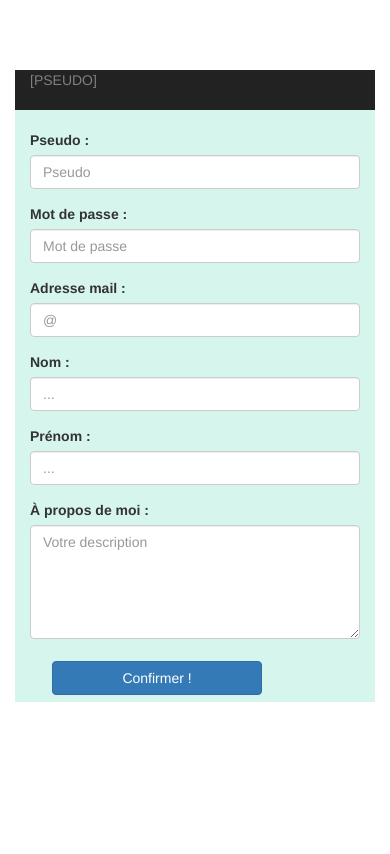
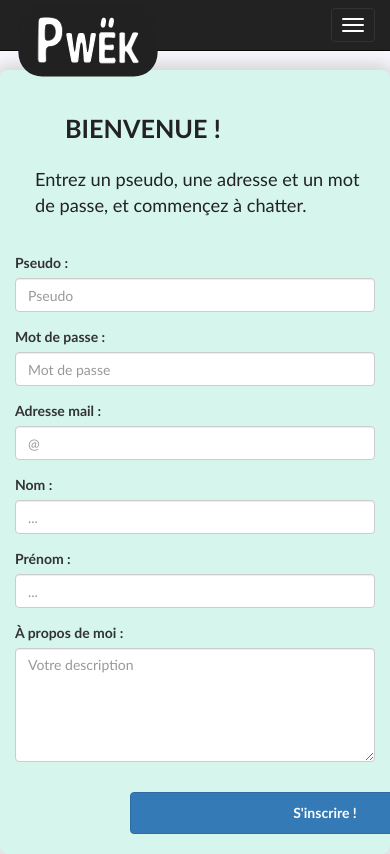
Before and after one commit to ipiteam/chat_ipi, a PHP site: page /inscription.php in a window 390 px wide; the page is wider, and only the part inside the window is pictured. Before the commit the page ends 702 px from the top of that part, so only its background shows below. Run offline with PHP 8.4, Linux system fonts and the light colour scheme.

Commit message:
FRONT : page inscription et connexion definitive .

```diff
--- a/site/css/logo-nav.css
+++ b/site/css/logo-nav.css
@@ -5,12 +5,20 @@
  */
 
 body {
-    padding-top: 70px; /* Required padding for .navbar-fixed-top. Change if height of navigation changes. */
+    background-color: ghostwhite;
+    padding-top: 70px;
+    font-family: calibri, sans-serif;  /* Required padding for .navbar-fixed-top. Change if height of navigation changes. */
 }
 
 .navbar-fixed-top .nav {
-    padding: 15px 0;
-    margin: 0;
+    padding: 15px 0px 12px 0px;
+    margin: 0px;
+}
+
+.nav li a {
+    padding-top: 33px;
+    padding-bottom: 0px;
+    font-weight: bold;
 }
 
 .navbar-fixed-top .navbar-brand {
@@ -21,72 +29,113 @@ body {
       body {
         padding-top: 100px; /* Required padding for .navbar-fixed-top. Change if height of navigation changes. */
     }
-
     .navbar-fixed-top .navbar-brand {
-        padding: 15px 0;
+        padding: 0px 0;
         margin: 0;
+    }
+    .pwek_form_nopad {
+      padding-right: 0px;
+    }
+    .input-group[class*="col-"] {
+     float: left;
     }
 }
 
-/* Form and submit button styling */
-.form-control_head {
-  color: grey;
-  background: #222222;
+.navbar-form {
+  padding-top: 8px;
 }
 
-.form-control_head:focus {
-  color: black;
-  background: white;
-  border-color: grey;
-  box-shadow: none;
+
+/* CUSTOM CLASSES */
+
+/* Pour la barre de titre */
+
+.pwek_barre-recherche {
+  width: 200px;
 }
 
-.btn-default_head {
+.pwek_input-group {
+  margin-top: 15px;
+  margin-right: 8px;
+  font-weight: bold;
+}
+  /* bouton loupe */
+  .pwek_btn-recherche {
+    padding:4px 8px 2px 8px;
     color: grey;
-  background: #222222;
+    background: #222;
+    border: 0.8px solid #CCC;
+  }
+  .pwek_btn-recherche:hover {
+    color: white;
+    background: #222;
+  }
+  .pwek_btn-recherche:focus {
+    color: white;
+    background: #222;
+  }
+  .pwek_btn-recherche:active {
+    color: white;
+    background: #222;
+    border-color: white;
+    box-shadow: 0px 0px 3px 1px #CCC;
   }
 
-.btn-default_head:hover {
+  /* champ recherche */
+  .pwek_form-recherche {
+    color: grey;
+    background: #222;
+  }
+  .pwek_form-recherche:focus {
     color: white;
-  background: #222222;
+    background: #222;
+    border-color: white;
   }
 
-.btn-default_head:focus {
-  color: white;
-  background: #222222;
+/* pour les pages en général */
+
+.main_container {
+  background-color: ghostwhite;
 }
 
-/* modifications pour l'index et le profil */
-
-/* le style du texte d'accueil */
-.salut {
-	font-size: 120%;
-	font-weight: bold;
-	margin-bottom: 1em;
+.pwek_main {
+  background: #d6f5ed;
+  border-radius: 8px;
+  box-shadow: 0px 0px 20px 5px #cfcfcf;
 }
 
-.question {
-	font-style: italic;
+.pwek_welcome {
+  margin: 20px 0px 0px 50px;
+  font-size: 1.8em;
+  font-weight: bold;
+  color: #222222;
 }
 
-/* modificateurs pour les boutons */
-.monbouton {
-	width: 15em;
-  margin: 0.5em;
+.pwek_welcome_sub {
+  margin-left: 20px;
+  margin-bottom: 15px;
+  font-size: 1.3em;
+  color: #222222;
 }
 
-.avatar {}
-
-.ipi_col-gauche {
-  background: #222;
-
-}
-
-.ipi_col-droite {
-  background: #d6f5ed;
-
+.pwek_question {
+  font-style: italic;
+  font-size: 1.3em;
+  text-align: center;
 }
 
 .pwek_pseudo {
   color: grey;
 }
+
+.monbouton {
+  font-weight: bold;
+  font-style: normal;
+  padding: 10px;
+  margin-top: 15px;
+  width: 100%;
+}
+
+
+
+/* modificateurs pour les boutons */
--- a/site/header.php
+++ b/site/header.php
@@ -17,6 +17,9 @@
     <!-- Custom CSS -->
     <link href="css/logo-nav.css" rel="stylesheet">
 
+    <!-- lien vers la google font -->
+
+
     <!-- HTML5 Shim and Respond.js IE8 support of HTML5 elements and media queries -->
     <!-- WARNING: Respond.js doesn't work if you view the page via file:// -->
     <!--[if lt IE 9]>
--- a/site/inscription.php
+++ b/site/inscription.php
@@ -1,73 +1,73 @@
 <?php
     include('header.php');
+    include('nav.php');
 ?>
-    <!-- Page Content -->
-    <div class="container">
-        <div class="ipi_col-gauche col-lg-2 col-lg-offset-2 col-md-2 col-md-offset-2">
-    <!-- Avatar & Pseudo -->
-            <span class="pwek_pseudo">[PSEUDO]</span>
+
+<div class="main_container">
+
+    <div class="pwek_main col-md-6 col-md-offset-3 col-sm-10 col-sm-offset-1">
     <br>
-            <img src="img/lolwut.jpg" alt="votre avatar" class="avatar img-responsive hidden-sm hidden-xs">
+        <div class="pwek_welcome">
+        BIENVENUE !
+        </div>
         <br>
+        <div class="pwek_welcome_sub">
+        Entrez un pseudo, une adresse et un mot de passe, et commençez à chatter.
         </div>
-<!-- Texte Intro -->
-        <div class="ipi_col-droite col-lg-6 col-md-6">
         <br>
-                    <!-- Le formulaire principal : pseudo, pass, mail, nom, prenom, description, couleur -->
         <form class="form-horizontal" action="control_inscription.php" method="post">
         	<!-- pseudo -->
             <div class="form-group">
-                	<label class="control-label col-lg-3 col-md-3" for="pseudo">Pseudo :</label>
-                	<div class="col-lg-8 col-md-8">
+            	<label class="control-label col-sm-3" for="pseudo">Pseudo :</label>
+            	<div class="col-sm-8  pwek_form_nopad">
             		<input type="text" id="pseudo" class="form-control" placeholder="Pseudo" name="pseudo">
             	</div>
             </div>
             <!-- password -->
             <div class="form-group">
-                	<label class="control-label col-lg-3 col-md-3" for="mdp">Mot de passe :</label>
-                	<div class="col-lg-8 col-md-8">
+            	<label class="control-label col-sm-3" for="mdp">Mot de passe :</label>
+            	<div class="col-sm-8 pwek_form_nopad">
             		<input type="password" id="mdp" class="form-control" placeholder="Mot de passe" name="mdp">
             	</div>
             </div>
             <!-- mail -->
             <div class="form-group">
-                    <label class="control-label col-lg-3 col-md-3" for="mail">Adresse mail :</label>
-                    <div class="col-lg-8 col-md-8">
+                <label class="control-label col-sm-3" for="mail">Adresse mail :</label>
+                <div class="col-sm-8 pwek_form_nopad">
                     <input type="mail" id="mail" class="form-control" placeholder="@" name="mail">
                 </div>
             </div>
             <!-- nom -->
             <div class="form-group">
-                    <label class="control-label col-lg-3 col-md-3" for="nom">Nom :</label>
-                    <div class="col-lg-8 col-md-8">
+                <label class="control-label col-sm-3" for="nom">Nom :</label>
+                <div class="col-sm-8 pwek_form_nopad">
                     <input type="text" id="nom" class="form-control" placeholder="..." name="nom">
                 </div>
             </div>
             <!-- prenom -->
             <div class="form-group">
-                    <label class="control-label col-lg-3 col-md-3" for="prenom">Prénom :</label>
-                    <div class="col-lg-8 col-md-8">
+                <label class="control-label col-sm-3" for="prenom">Prénom :</label>
+                <div class="col-sm-8 pwek_form_nopad">
                     <input type="text" id="prenom" class="form-control" placeholder="..." name="prenom">
                 </div>
             </div>
             <!-- bio -->
             <div class="form-group">
-                    <label class="control-label col-lg-3 col-md-3" for="description">À propos de moi :</label>
-                    <div class="col-lg-8 col-md-8">
+                <label class="control-label col-sm-3" for="description">À propos de moi :</label>
+                <div class="col-sm-8 pwek_form_nopad">
                     <textarea id="description" class="form-control" placeholder="Votre description" rows="5" name="description"></textarea>
                 </div>
             </div>
-                <!-- couleur de fond des messages /!\ experimental -->
             <!-- Bouton de confirmation -->
-                <div class="col-lg-9 col-lg-offset-3">
-                	<button type="submit" class="btn btn-primary monbouton">Confirmer !</button>
+            <div class="row">
+            	<button type="submit" class="btn btn-primary col-sm-3 col-sm-offset-8 col-xs-4 col-xs-offset-4 monbouton">S'inscrire !</button>
             </div>
+            <br>
         </form>
 
-        </div>
-        <!-- fin colonne gauche -->
-    </div>
-    <!-- /.container -->
+    </div> <!-- /.pwek_main -->
+</div> <!-- /.main-container -->
+
 <script>
 
 document.getElementById('pseudo').addEventListener('input', function(e) {
@@ -95,7 +95,6 @@ document.getElementById('mail').addEventListener('input', function(e){
         this.style.borderColor = "red";
     }
 });
-
 </script>
 
 <?php
--- a/site/nav.php
+++ b/site/nav.php
@@ -10,7 +10,7 @@
                     <span class="icon-bar"></span>
                 </button>
                 <a class="navbar-brand" href="index.php">
-                    <img src="img/title.jpg" alt="">
+                    <img src="img/logo_pwek.svg" alt="pwek-smileyface" style="height:80px;">
                 </a>
             </div>
             <!-- Collect the nav links, forms, and other content for toggling -->
@@ -24,13 +24,21 @@
                     </li>
                 </ul>
                 <ul class="nav navbar-nav navbar-right">
-                    <li>
-                        <form class="navbar-form">
+                    <li class="pwek_barre-recherche">
+                        <div class="input-group pwek_input-group">
+                            <input  type="text" class="form-control pwek_form-recherche" placeholder="..."/>
+                            <span class="input-group-btn">
+                                <button class="btn btn-secondary pwek_btn-recherche" type="button">
+                                    <span class="glyphicon glyphicon-search" style="font-size: 1.5em;"/>
+                                </button>
+                            </span>
+                        </div>
+                        <!-- <form class="navbar-form">
                             <div class="form-group">
-                                <input type="text" class="form-control form-control_head" placeholder="Recherche">
+                                <input type="text" class="form-control form-control_head">
                             </div>
                             <button type="submit" class="btn btn-default btn-default_head"><span class="glyphicon glyphicon-search"></span></button>
-                        </form>
+                        </form> -->
                     </li>
                     <li>
                         <a href="deconnexion.php">Déconnexion</a>
```
Also changed, not shown: site/connexion.php (+49 -26 lines), site/img/default_avatar.svg (added), site/img/logo_pwek.svg (added). Lines whose indentation alone changed are shown as unchanged.
